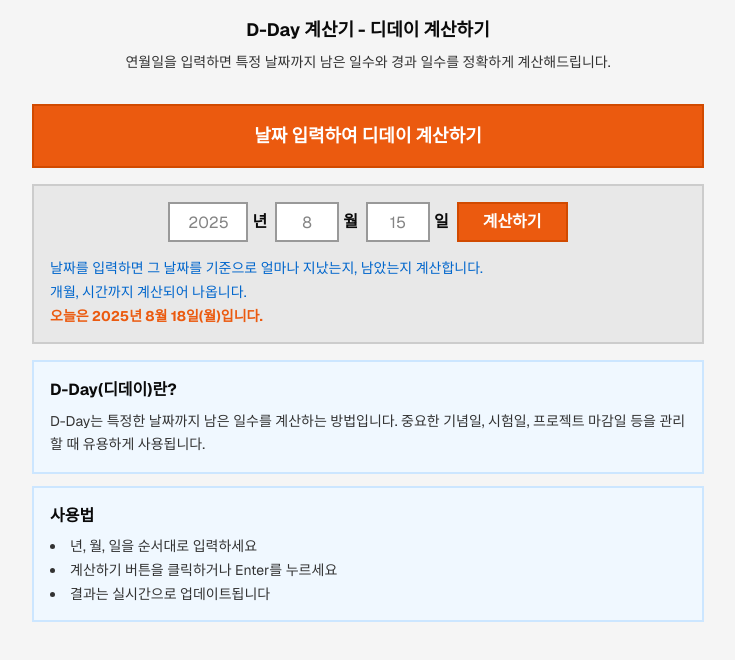
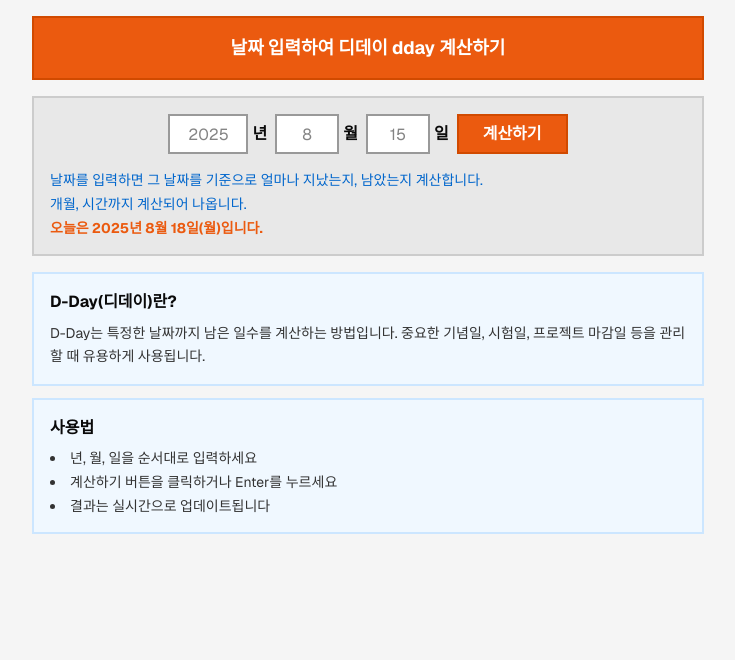
Before and after one commit to ksytiger/dday-calculator, a Next.js app: page / in a window 1280 px wide. Shown: the top 660 px of the page, without its empty margins (272-1007 px from the left). Built offline with nearby package versions, Linux system fonts and the light colour scheme; no server answers.

Commit message:
fix(ui): remove duplicate SSR heading so only orange-box h1 remains; tidy content

```diff
--- a/app/page.tsx
+++ b/app/page.tsx
@@ -3,16 +3,6 @@ import DdayCalculatorContent from "@/components/dday-calculator-content"
 
 export default function DdayCalculator() {
   return (
-    <>
-      <section className="bg-[#F5F5F5] py-4 px-4">
-        <div className="max-w-2xl mx-auto">
-          <h1 className="text-lg font-bold text-center">D-Day 계산기 - 디데이 계산하기</h1>
-          <p className="text-sm text-center text-[#333333] mt-2">
-            연월일을 입력하면 특정 날짜까지 남은 일수와 경과 일수를 정확하게 계산해드립니다.
-          </p>
-        </div>
-      </section>
-
     <ClientOnly
       fallback={
         <div className="min-h-screen bg-[#F5F5F5] py-4 px-4 flex items-center justify-center">
@@ -27,6 +17,5 @@ export default function DdayCalculator() {
     >
       <DdayCalculatorContent />
     </ClientOnly>
-    </>
   )
 }
--- a/components/dday-calculator-content.tsx
+++ b/components/dday-calculator-content.tsx
@@ -177,7 +177,7 @@ export default function DdayCalculatorContent() {
     <div className="min-h-screen bg-[#F5F5F5] py-4 px-4">
       <div className="max-w-2xl mx-auto space-y-4">
         <div className="bg-[#EB5A0F] text-white p-4 border-2 border-[#D14A00] text-center">
-          <h1 className="text-lg font-bold">날짜 입력하여 디데이 계산하기</h1>
+          <h1 className="text-lg font-bold">날짜 입력하여 디데이 dday 계산하기</h1>
         </div>
 
         <div className="bg-[#E8E8E8] border-2 border-[#CCCCCC] p-4">
```
Lines whose indentation alone changed are shown as unchanged.
